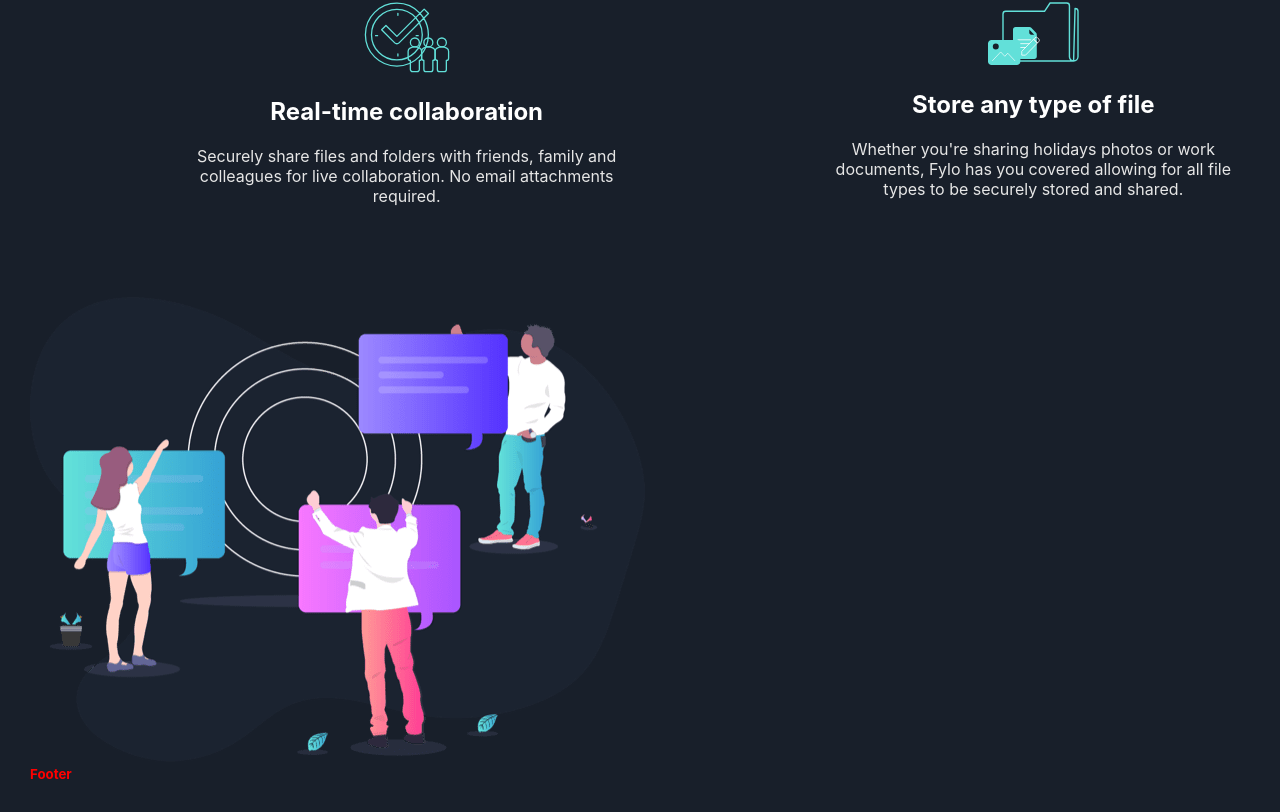
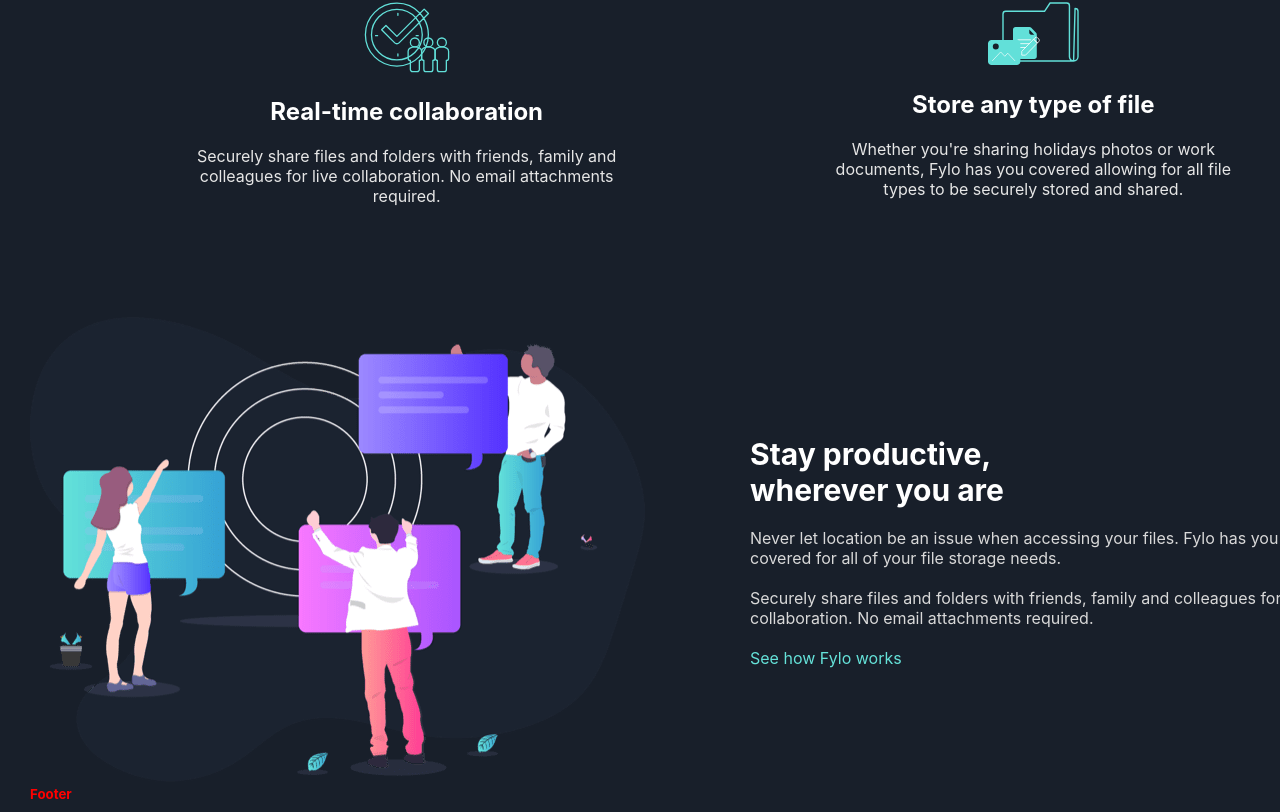
Before and after one commit to Shad-Islam/Fylo-dark-theme-landing-page, a React (Create React App) app: page / in a window 1280 px wide. Shown: the part 1436-2248 px from the top of the page. Built offline with nearby package versions, Linux system fonts and the light colour scheme; the HTML template or start-up script is replaced by a standard one.

Commit message:
Design the description section

```diff
--- a/src/components/Description.jsx
+++ b/src/components/Description.jsx
@@ -1,8 +1,12 @@
 import React from "react";
 import {
+  DescriptionText,
+  DescriptionLink,
   DescriptionImage,
+  DescriptionHeading,
+  DescriptionTextPart,
   DescriptionContainer,
-  DescriptionTextContent,
+  DescriptionImagePart,
 } from "./styles/description.style";
 import StayProductive from "../images/illustration-stay-productive.png";
 
@@ -10,8 +14,29 @@
   return (
     <>
       <DescriptionContainer>
-        <DescriptionImage src={StayProductive} />
-        <DescriptionTextContent></DescriptionTextContent>
+        <DescriptionImagePart>
+          <DescriptionImage src={StayProductive} />
+        </DescriptionImagePart>
+        <DescriptionTextPart>
+          <DescriptionHeading>
+            Stay productive,
+            <br />
+            wherever you are
+          </DescriptionHeading>
+          <DescriptionText>
+            Never let location be an issue when accessing your files. Fylo has
+            you
+            <br />
+            covered for all of your file storage needs.
+          </DescriptionText>
+          <DescriptionText>
+            Securely share files and folders with friends, family and colleagues
+            for live
+            <br />
+            collaboration. No email attachments required.
+          </DescriptionText>
+          <DescriptionLink href="#">See how Fylo works</DescriptionLink>
+        </DescriptionTextPart>
       </DescriptionContainer>
     </>
   );
--- a/src/components/styles/description.style.js
+++ b/src/components/styles/description.style.js
@@ -1,8 +1,46 @@
 import styled from "styled-components";
 
-const DescriptionContainer = styled.div``;
+const DescriptionContainer = styled.div`
+  display: flex;
+  /* background-color: aqua; */
+  margin-top: 20px;
+  /* justify-content: space-around; */
+`;
 
+const DescriptionImagePart = styled.div`
+  width: 50%;
+  /* padding-left: 20px; */
+  /* background-color: blueviolet; */
+`;
 const DescriptionImage = styled.img``;
-const DescriptionTextContent = styled.div``;
+const DescriptionTextPart = styled.div`
+  gap: 20px;
+  width: 50%;
+  display: flex;
+  padding-left: 30px;
+  /* background-color: red; */
+  flex-direction: column;
+  justify-content: center;
+`;
+const DescriptionHeading = styled.h2`
+  font-size: 30px;
+  color: hsl(0, 0%, 100%);
+  /* background-color: bisque; */
+`;
+const DescriptionText = styled.p`
+  color: hsl(0, 0%, 85%);
+`;
+const DescriptionLink = styled.a`
+  text-decoration: none;
+  color: hsl(176, 68%, 64%);
+`;
 
-export { DescriptionImage, DescriptionContainer, DescriptionTextContent };
+export {
+  DescriptionImagePart,
+  DescriptionText,
+  DescriptionLink,
+  DescriptionImage,
+  DescriptionHeading,
+  DescriptionTextPart,
+  DescriptionContainer,
+};
```
